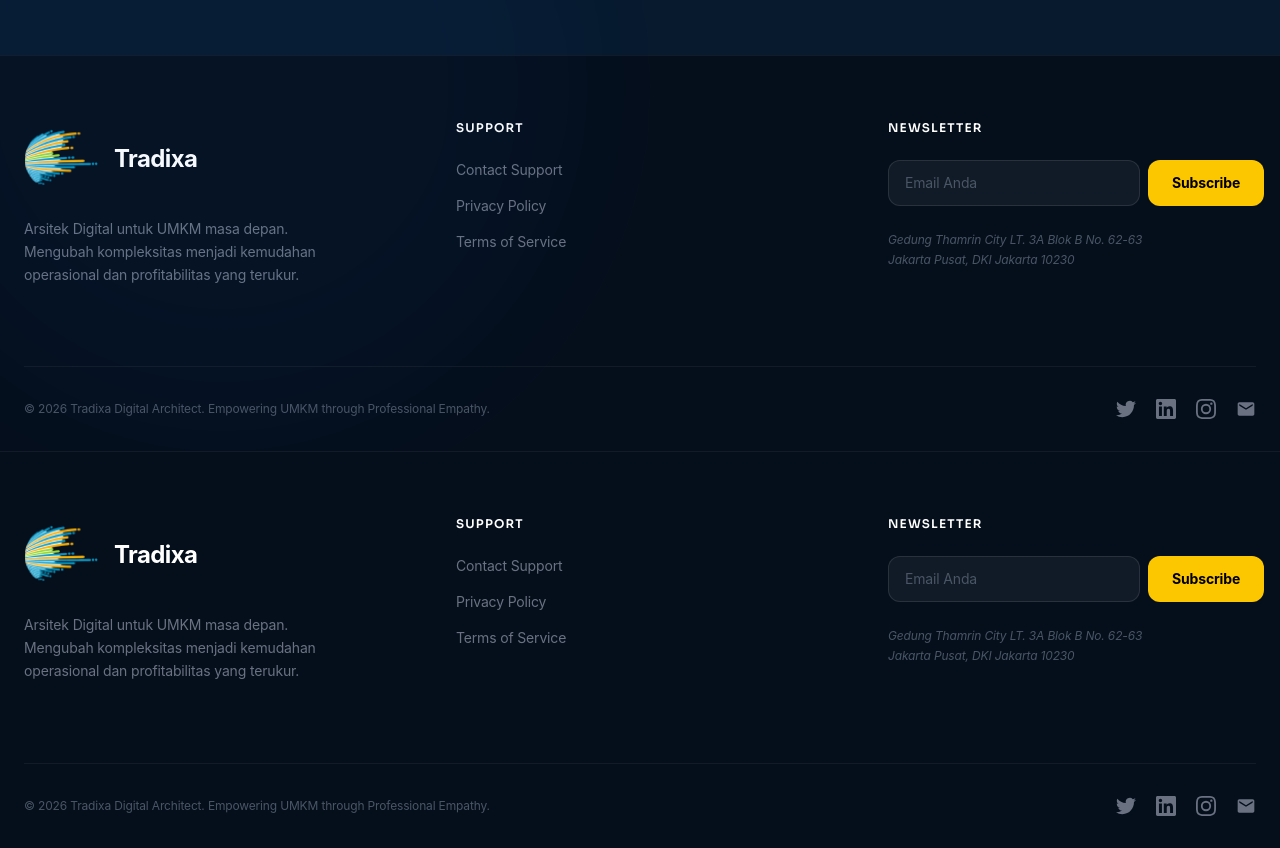
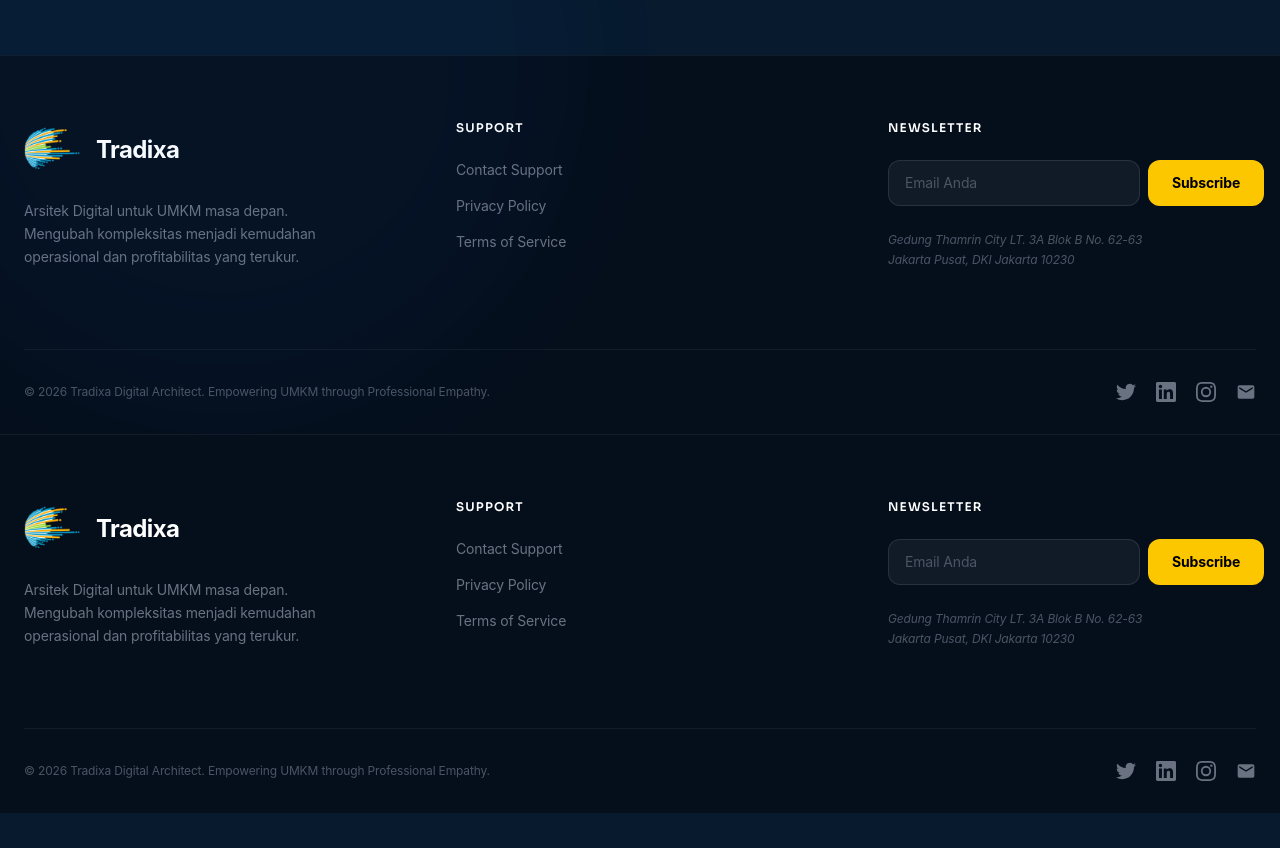
Before and after one commit to ferdiarmond-Project/Tradixasystems.com, a Next.js app: page /privacy-policy in a window 1280 px wide. Shown: the part 2180-3028 px from the top of the page. After the commit the page ends 2993 px from the top, so only its background shows below. Built offline with nearby package versions, Linux system fonts and the light colour scheme; no server answers.

Commit message:
fix: import Link in Footer component

```diff
--- a/components/Footer.tsx
+++ b/components/Footer.tsx
@@ -1,4 +1,5 @@
 import Image from "next/image";
+import Link from "next/link";
 
 export default function Footer() {
   return (
@@ -14,9 +15,9 @@ export default function Footer() {
               <Image
                 src="/Logo Tradixa only.png"
                 alt="Tradixa"
-                width={74}
-                height={74}
-                className="w-[74px] h-[74px] object-contain"
+                width={56}
+                height={56}
+                className="w-14 h-14 object-contain"
                 loading="lazy"
               />
               <span className="text-white font-bold text-[24px] tracking-tight mt-1">Tradixa</span>
@@ -29,15 +30,18 @@ export default function Footer() {
             </p>
           </div>
 
-          {/* Support */}
           <div className="flex flex-col items-start text-left">
             <h4 className="text-white font-semibold mb-6 uppercase tracking-widest text-xs">Support</h4>
             <ul className="space-y-4 text-sm text-gray-500">
-              {["Contact Support", "Privacy Policy", "Terms of Service"].map((s) => (
-                <li key={s}>
-                  <a href="#" className="hover:text-yellow-400 transition-colors">{s}</a>
-                </li>
-              ))}
+              <li>
+                <a href="mailto:support@tradixasystems.com" className="hover:text-yellow-400 transition-colors">Contact Support</a>
+              </li>
+              <li>
+                <Link href="/privacy-policy" className="hover:text-yellow-400 transition-colors">Privacy Policy</Link>
+              </li>
+              <li>
+                <Link href="/terms-of-service" className="hover:text-yellow-400 transition-colors">Terms of Service</Link>
+              </li>
             </ul>
           </div>
 
```
